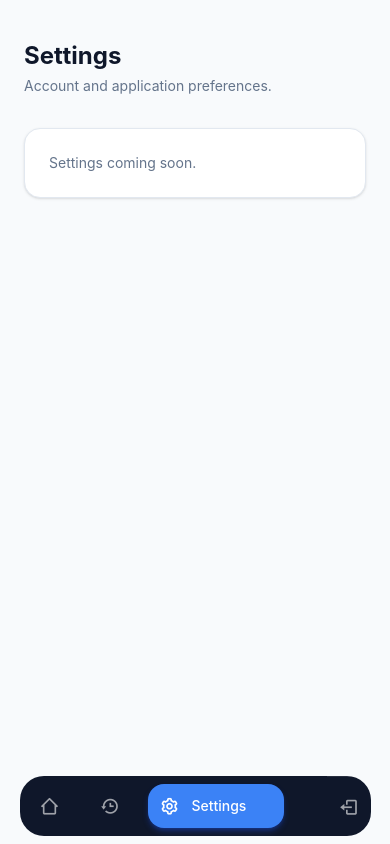
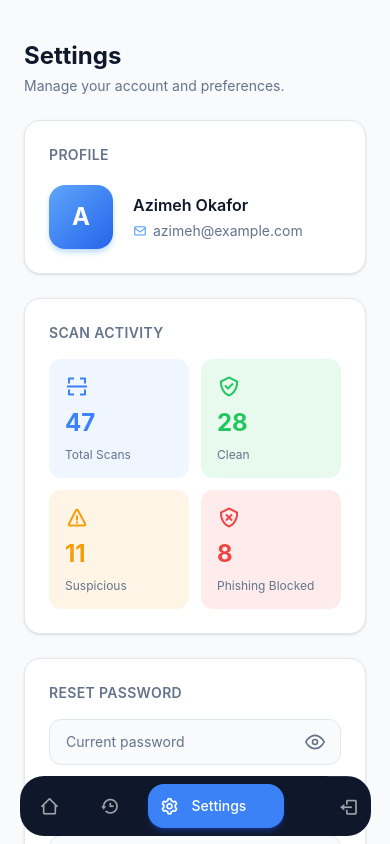
Before and after one commit to zimcodes1/PHISHIELD, a React (Vite) app in the folder frontend/: page /settings in a window 390 px wide. Built offline with nearby package versions, Linux system fonts and the light colour scheme.

Commit message:
feat: add settings page, update sidebar's z-index to high number for small screens so prevent overlay

```diff
--- a/frontend/src/components/dashboard/Sidebar.tsx
+++ b/frontend/src/components/dashboard/Sidebar.tsx
@@ -24,7 +24,7 @@ export default function Sidebar() {
         transition-all duration-300 ease-in-out shrink-0
         ${collapsed ? "w-16" : "w-56"} max-sm:w-9/10 max-sm:h-15
         max-sm:flex-row max-sm:fixed max-sm:bottom-2 max-sm:top-auto
-        max-sm:rounded-3xl max-sm:ml-[5%]
+        max-sm:rounded-3xl max-sm:ml-[5%] max-sm:z-50
       `}
 		>
 			{/* Logo + toggle */}
--- a/frontend/src/pages/Settings.tsx
+++ b/frontend/src/pages/Settings.tsx
@@ -1,11 +1,181 @@
+import { useState } from "react";
+import { useNavigate } from "react-router-dom";
+import { EyeIcon, EyeOffIcon } from "../components/CustomIcons";
+import { LockIcon } from "../components/CustomIcons";
+
+// TODO: replace with real auth context / API data
+const MOCK_USER = {
+  fullName: "Azimeh Okafor",
+  email: "azimeh@example.com",
+};
+
+const MOCK_STATS = {
+  total: 47,
+  safe: 28,
+  suspicious: 11,
+  phishing: 8,
+};
+
 export default function SettingsPage() {
+  const navigate = useNavigate();
+  const [passwordForm, setPasswordForm] = useState({ current: "", next: "", confirm: "" });
+  const [show, setShow] = useState({ current: false, next: false, confirm: false });
+  const [pwStatus, setPwStatus] = useState<"idle" | "success" | "error">("idle");
+  const [showLogoutConfirm, setShowLogoutConfirm] = useState(false);
+
+  const initial = MOCK_USER.fullName.trim().charAt(0).toUpperCase();
+
+  const setField = (field: keyof typeof passwordForm) =>
+    (e: React.ChangeEvent<HTMLInputElement>) =>
+      setPasswordForm((prev) => ({ ...prev, [field]: e.target.value }));
+
+  const toggleShow = (field: keyof typeof show) =>
+    setShow((prev) => ({ ...prev, [field]: !prev[field] }));
+
+  const handleResetPassword = (e: React.FormEvent) => {
+    e.preventDefault();
+    if (passwordForm.next !== passwordForm.confirm) { setPwStatus("error"); return; }
+    // TODO: call PATCH /auth/password
+    setPwStatus("success");
+    setPasswordForm({ current: "", next: "", confirm: "" });
+  };
+
+  const handleLogout = () => {
+    localStorage.removeItem("token");
+    navigate("/login");
+  };
+
+  const inputClass =
+    "w-full px-4 py-3 rounded-xl border border-outline bg-subtle text-ink placeholder-ink-muted focus:outline-none focus:ring-2 focus:ring-brand-400 focus:border-transparent transition text-sm";
+
+  const statCards = [
+    { label: "Total Scans",      value: MOCK_STATS.total,      icon: "bx-scan",         color: "text-brand-500", bg: "bg-brand-50" },
+    { label: "Clean",            value: MOCK_STATS.safe,       icon: "bx-check-shield", color: "text-safe",      bg: "bg-safe/10" },
+    { label: "Suspicious",       value: MOCK_STATS.suspicious, icon: "bx-error",        color: "text-caution",   bg: "bg-caution/10" },
+    { label: "Phishing Blocked", value: MOCK_STATS.phishing,   icon: "bx-shield-x",     color: "text-danger",    bg: "bg-danger/10" },
+  ];
+
   return (
-    <div className="max-w-2xl mx-auto px-6 py-10">
-      <h1 className="text-2xl font-bold text-ink">Settings</h1>
-      <p className="text-ink-muted text-sm mt-1">Account and application preferences.</p>
-      <div className="mt-8 bg-canvas border border-outline rounded-2xl p-6 shadow-sm text-ink-muted text-sm">
-        Settings coming soon.
+    <div className="max-w-2xl mx-auto px-6 py-10 space-y-6">
+
+      <div>
+        <h1 className="text-2xl font-bold text-ink">Settings</h1>
+        <p className="text-ink-muted text-sm mt-1">Manage your account and preferences.</p>
       </div>
+
+      {/* ── Profile card ── */}
+      <section className="bg-canvas border border-outline rounded-2xl p-6 shadow-sm space-y-5">
+        <h2 className="text-sm font-semibold text-ink-muted uppercase tracking-wide">Profile</h2>
+
+        <div className="flex items-center gap-5">
+          {/* Avatar */}
+          <div className="w-16 h-16 rounded-2xl bg-gradient-to-br from-brand-400 to-brand-600 flex items-center justify-center shrink-0 shadow-md shadow-brand-200">
+            <span className="text-2xl font-bold text-white">{initial}</span>
+          </div>
+
+          <div className="space-y-1 min-w-0">
+            <p className="text-base font-semibold text-ink truncate">{MOCK_USER.fullName}</p>
+            <p className="text-sm text-ink-muted flex items-center gap-1.5 truncate">
+              <i className="bx bx-envelope text-brand-400" />
+              {MOCK_USER.email}
+            </p>
+          </div>
+        </div>
+      </section>
+
+      {/* ── Scan stats ── */}
+      <section className="bg-canvas border border-outline rounded-2xl p-6 shadow-sm space-y-4">
+        <h2 className="text-sm font-semibold text-ink-muted uppercase tracking-wide">Scan Activity</h2>
+        <div className="grid grid-cols-2 sm:grid-cols-4 gap-3">
+          {statCards.map(({ label, value, icon, color, bg }) => (
+            <div key={label} className={`${bg} rounded-xl px-4 py-4 flex flex-col gap-2`}>
+              <i className={`bx ${icon} text-2xl ${color}`} />
+              <p className={`text-2xl font-bold ${color}`}>{value}</p>
+              <p className="text-xs text-ink-muted leading-tight">{label}</p>
+            </div>
+          ))}
+        </div>
+      </section>
+
+      {/* ── Reset password ── */}
+      <section className="bg-canvas border border-outline rounded-2xl p-6 shadow-sm space-y-4">
+        <h2 className="text-sm font-semibold text-ink-muted uppercase tracking-wide">Reset Password</h2>
+
+        <form onSubmit={handleResetPassword} className="space-y-3">
+          {(["current", "next", "confirm"] as const).map((field) => {
+            const labels = { current: "Current password", next: "New password", confirm: "Confirm new password" };
+            return (
+              <div key={field} className="relative">
+                <input
+                  type={show[field] ? "text" : "password"}
+                  required
+                  value={passwordForm[field]}
+                  onChange={setField(field)}
+                  placeholder={labels[field]}
+                  className={`${inputClass} pr-12`}
+                />
+                <button
+                  type="button"
+                  onClick={() => toggleShow(field)}
+                  className="absolute right-4 top-1/2 -translate-y-1/2 text-ink-muted hover:text-ink"
+                >
+                  {show[field] ? <EyeOffIcon /> : <EyeIcon />}
+                </button>
+              </div>
+            );
+          })}
+
+          {pwStatus === "error" && (
+            <p className="text-sm text-danger flex items-center gap-1.5">
+              <i className="bx bx-x-circle" /> New passwords do not match.
+            </p>
+          )}
+          {pwStatus === "success" && (
+            <p className="text-sm text-safe flex items-center gap-1.5">
+              <i className="bx bx-check-circle" /> Password updated successfully.
+            </p>
+          )}
+
+          <button
+            type="submit"
+            className="px-6 py-2.5 rounded-xl bg-brand-500 hover:bg-brand-600 active:bg-brand-700 text-white text-sm font-semibold transition shadow-sm cursor-pointer"
+          >
+            <span className="flex gap-1 justify-between items-center"><LockIcon></LockIcon>Update password</span>
+          </button>
+        </form>
+      </section>
+
+      {/* ── Logout ── */}
+      <section className="max-sm:mb-10 bg-canvas border border-outline rounded-2xl p-6 shadow-sm space-y-4">
+        <h2 className="text-sm font-semibold text-ink-muted uppercase tracking-wide">Session</h2>
+        <p className="text-sm text-ink-muted">Signing out will clear your session. You'll need to log in again to access your dashboard.</p>
+
+        {!showLogoutConfirm ? (
+          <button
+            onClick={() => setShowLogoutConfirm(true)}
+            className="flex items-center gap-2 px-5 py-2.5 rounded-xl border border-danger/40 text-danger hover:bg-danger/5 text-sm font-medium transition cursor-pointer"
+          >
+            <i className="bx bx-log-out text-lg" /> Sign out
+          </button>
+        ) : (
+          <div className="flex items-center gap-3">
+            <p className="text-sm text-ink">Are you sure?</p>
+            <button
+              onClick={handleLogout}
+              className="px-4 py-2 rounded-xl bg-danger hover:bg-red-600 text-white text-sm font-semibold transition cursor-pointer"
+            >
+              Yes, sign out
+            </button>
+            <button
+              onClick={() => setShowLogoutConfirm(false)}
+              className="px-4 py-2 rounded-xl border border-outline text-ink-muted hover:text-ink text-sm transition cursor-pointer"
+            >
+              Cancel
+            </button>
+          </div>
+        )}
+      </section>
+
     </div>
   );
 }
```
